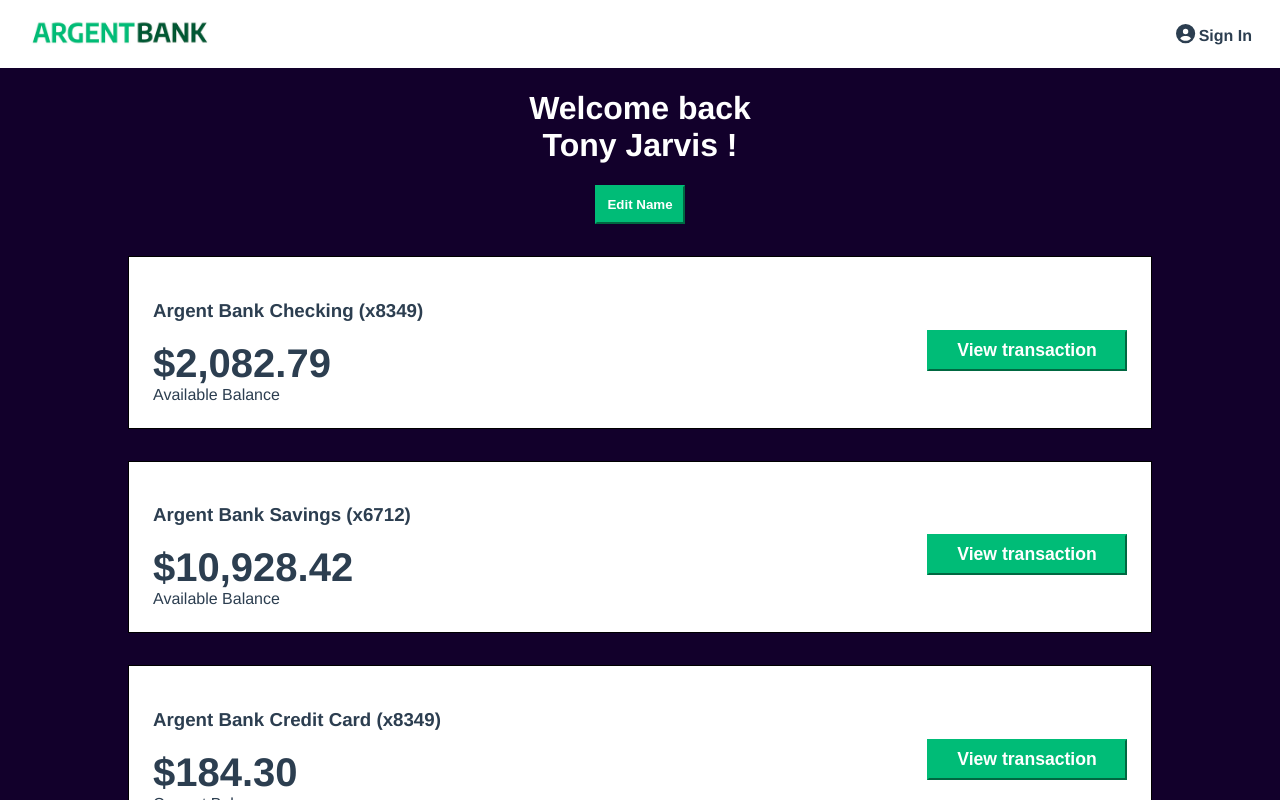
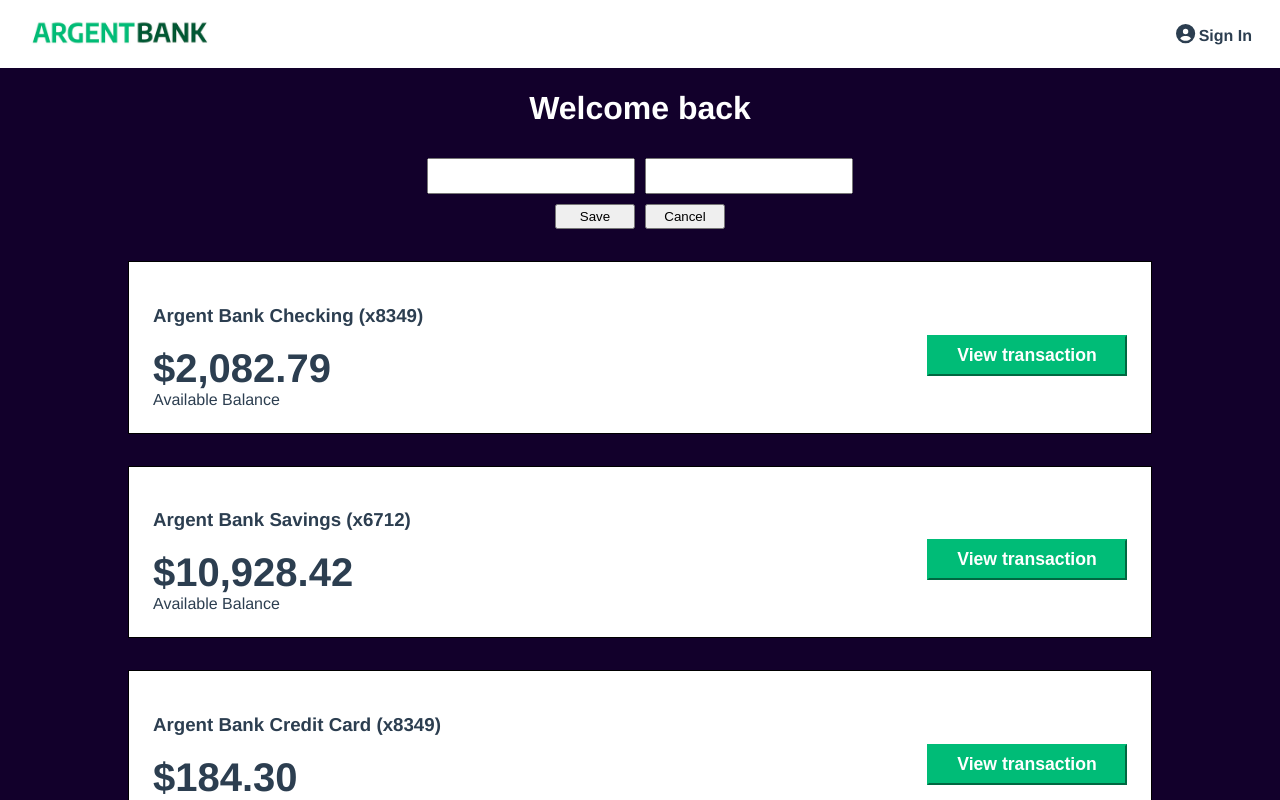
Before and after one commit to Lulu-Soso/P13-Remede-Agency, a React (Create React App) app in the folder frontend/: page /profile in a window 1280 px wide. Both pictures are taken after a click on the button "Edit Name". Shown: the top 800 px of the page. Built offline with nearby package versions, Linux system fonts and the light colour scheme.

Commit message:
create display hide edit section

```diff
--- a/frontend/src/pages/ProfilePage.jsx
+++ b/frontend/src/pages/ProfilePage.jsx
@@ -1,25 +1,98 @@
-import React from 'react';
+import React, { useState } from "react";
 import TransactionItem from "../components/TransactionItem";
-// import {useSelector} from "react-redux"
+import { useSelector } from "react-redux";
 
 const ProfilePage = () => {
-  // const firstName = useSelector(state = state.user.user?.firstName || '')
+  const user = useSelector((state) => state.user);
+
+  const [isEditVisible, setIsEditVisible] = useState(false);
+
+  const handleEditBtn = () => {
+    setIsEditVisible(!isEditVisible);
+  };
+
+  const handleCancelEditBtn = () => {
+    // Reset the edit section visibility
+    setIsEditVisible(false);
+  };
 
   return (
     <>
       <main className="main bg-dark">
         <div className="header">
-            <h1>
+          {isEditVisible ? (
+            // If edit section is visible, hide the welcome-name and edit-button
+            <h1 id="welcome-back">
               Welcome back
-              <br/>
-              Tony Jarvis !
+              <br />
             </h1>
-            <button className="edit-button">Edit Name</button>
+          ) : (
+            // If edit section is not visible, show the welcome-name and edit-button
+            <h1 id="welcome-back">
+              Welcome back
+              <br />
+              <span id="welcome-name">
+                {user.userData && user.userData.firstName}{" "}
+                {user.userData && user.userData.lastName}
+              </span>
+            </h1>
+          )}
+          {/* Show the Edit Name button only when edit section is not visible */}
+          {!isEditVisible && (
+            <button
+              className="edit-button"
+              type="button"
+              onClick={handleEditBtn}
+            >
+              Edit Name
+            </button>
+          )}
+          <div
+            id="edit-section"
+            style={{ display: isEditVisible ? "block" : "none" }}
+          >
+            <form className="edit-form">
+              <div className="edit-input">
+                <input
+                  type="text"
+                  placeholder={user.userData.firstName}
+                  required=""
+                />
+              </div>
+              <div className="edit-input">
+                <input
+                  type="text"
+                  placeholder={user.userData.lastName}
+                  required=""
+                />
+              </div>
+            </form>
+            <div className="edit-btn-form">
+              <button type="button" className="save-button">
+                Save
+              </button>
+              <button type="button" className="cancel-button" onClick={handleCancelEditBtn}>
+                Cancel
+              </button>
+            </div>
+          </div>
         </div>
         <h2 className="sr-only">Accounts</h2>
-          <TransactionItem title="Argent Bank Checking (x8349)" accountAmount="$2,082.79" balance="Available Balance"/>
-          <TransactionItem title="Argent Bank Savings (x6712)" accountAmount="$10,928.42" balance="Available Balance"/>
-          <TransactionItem title="Argent Bank Credit Card (x8349)" accountAmount="$184.30" balance="Current Balance"/>
+        <TransactionItem
+          title="Argent Bank Checking (x8349)"
+          accountAmount="$2,082.79"
+          balance="Available Balance"
+        />
+        <TransactionItem
+          title="Argent Bank Savings (x6712)"
+          accountAmount="$10,928.42"
+          balance="Available Balance"
+        />
+        <TransactionItem
+          title="Argent Bank Credit Card (x8349)"
+          accountAmount="$184.30"
+          balance="Current Balance"
+        />
       </main>
     </>
   );
--- a/frontend/src/styles/main.css
+++ b/frontend/src/styles/main.css
@@ -313,3 +313,22 @@
   display: flex;
   align-items: center;
 }
+
+/* edit-form */
+.edit-form {
+  display: flex;
+  justify-content: center;
+}
+
+.edit-input input{
+  min-width: 200px;
+  height: 30px;
+  margin: 10px 5px;
+}
+
+.edit-btn-form button{
+  width: 6%;
+  min-width: 80px;
+  height: 25px;
+  margin: 0 5px;
+}
```
Lines whose indentation alone changed are shown as unchanged.
